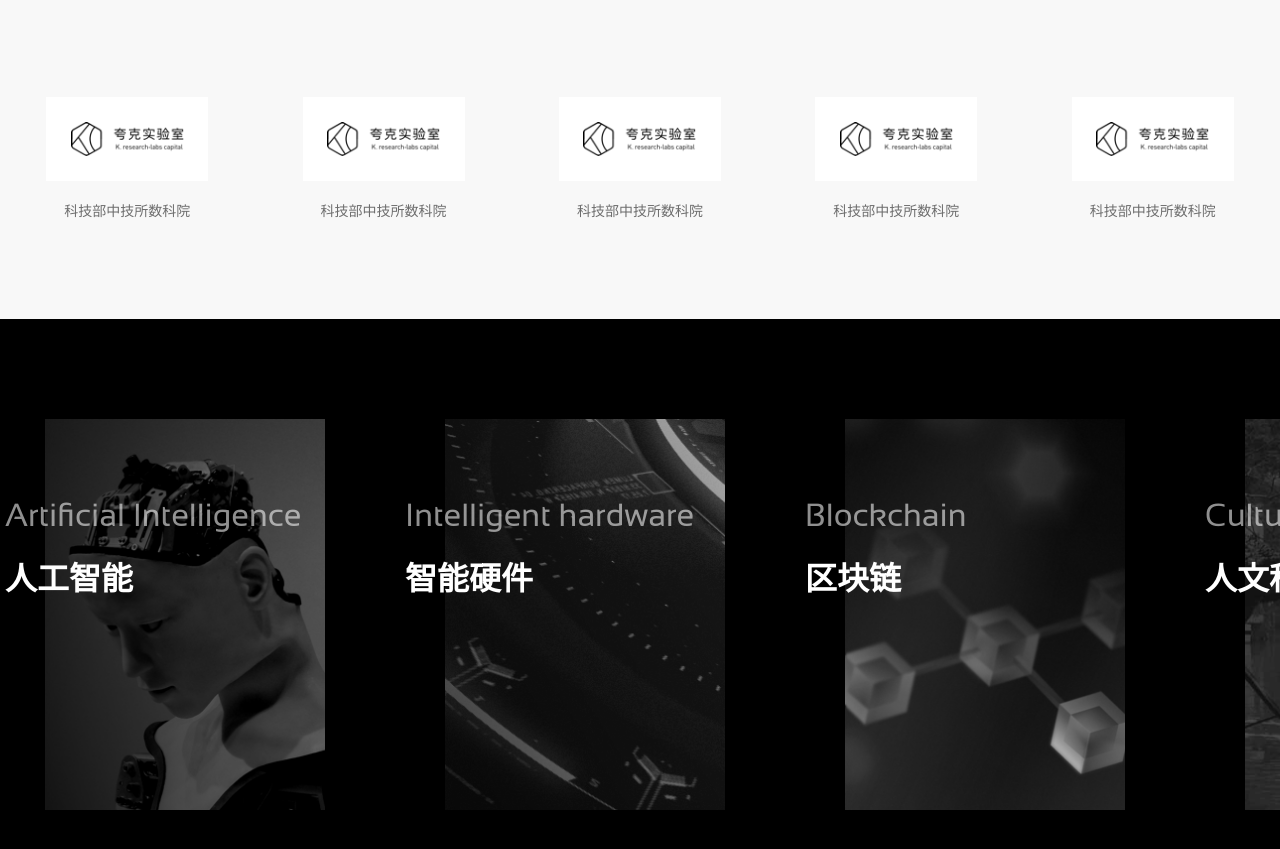
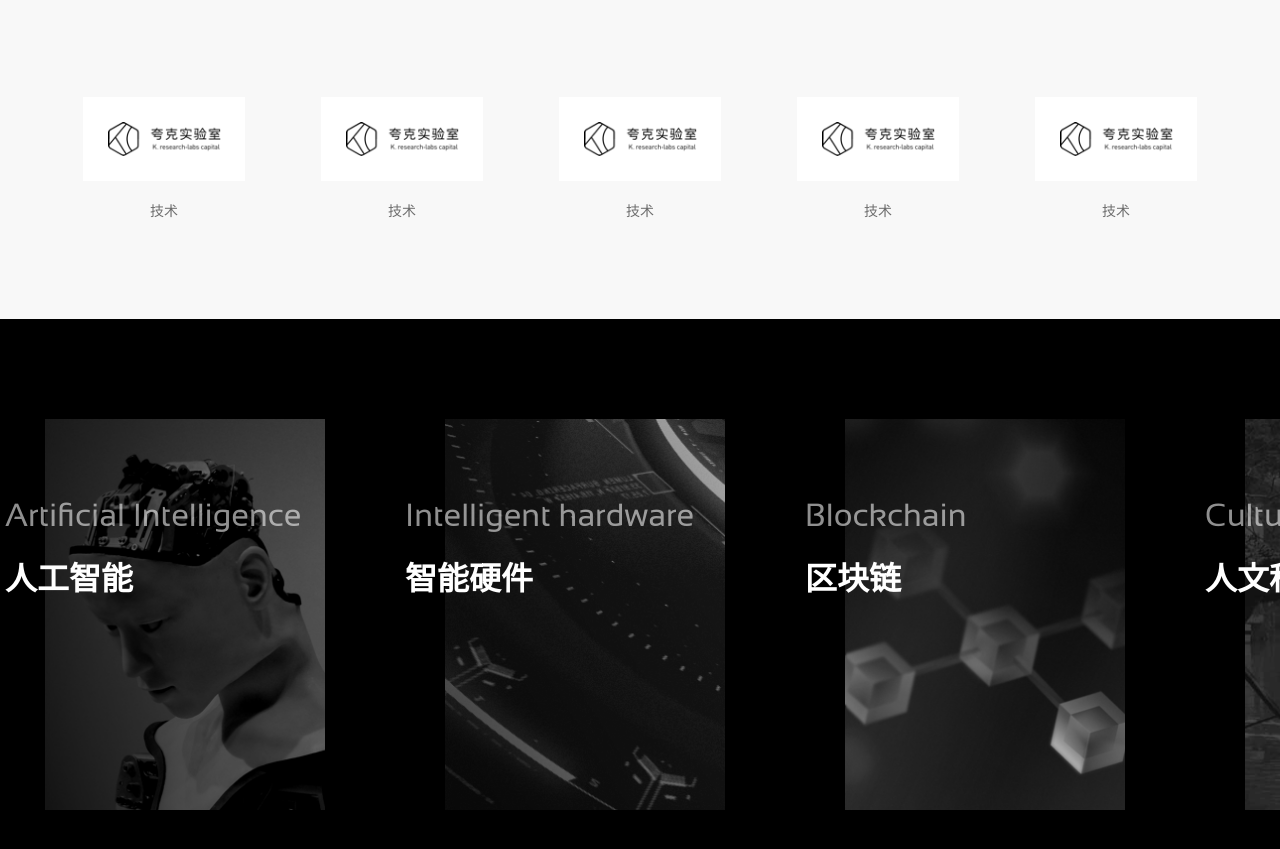
Before and after one commit to 1778536508/kua_Laboratory, a website: page view/Incubator/Incubator.html in a window 1280 px wide. Shown: the part 883-1732 px from the top of the page. Drawn offline with Linux system fonts and the light colour scheme; no server answers.

Commit message:
案例添加logo选项卡切换

```diff
--- a/assets/scss/Incubator.scss
+++ b/assets/scss/Incubator.scss
@@ -147,6 +147,11 @@
           width: 100%;
           .swiper-slide {
             width: 100%;
+            cursor: pointer;
+            @include clearfix;
+            .swiper-slide-box {
+              float: left;
+              width: 20%;
               &>div {
                 width: 162px;
                 height: 84px;
@@ -176,6 +181,8 @@
                 text-align: center;
                 margin-top: 24px;
               }
+            }
+
           }
         }
       }
--- a/components/Incubator/Incubator.js
+++ b/components/Incubator/Incubator.js
@@ -150,5 +150,58 @@ $(document).ready(function () {
     });
 
 
+    /**
+     * logo_  分类
+     * @type {a|*}
+     */
+
+    function logoList(callback) {
+        var strLogo = '';
+        config.logoList.forEach((item, index) => {
+            strLogo += '<div class="swiper-slide">';
+            item.forEach((v, i) => {
+                strLogo +=  `<div class="swiper-slide-box">
+                                <div><img src="`+ v.imagUrl +`" alt=""></div>
+                                <p>`+ v.text +`</p>
+                            </div>`
+            })
+            strLogo += '</div>';
+        })
+        $("#Incubator-logo").html(strLogo);
+        return typeof callback == 'function' && callback();
+    }
+
+    /**
+     * 回调执行方法
+     */
+    logoList(function () {
+        var mySwiper = new Swiper('.swiper-container', {
+            onInit: function(event){
+                $('#Incubator-content-list > ul > li').eq(event.activeIndex).addClass('active').siblings().removeClass('active');
+            },
+            onSlideChangeEnd: function (event) {
+                $('#Incubator-content-list > ul > li').eq(event.activeIndex).addClass('active').siblings().removeClass('active');
+            }
+        })
+        $('#Incubator-content-list > ul > li').click(function () {
+            $(this).addClass('active').siblings().removeClass('active');
+            // console.log($(this).index());
+            mySwiper.slideTo($(this).index(), 300, true);
+        })
+    });
+
+    /**
+     * swiper 智能
+     */
+    var mySwiperType = new Swiper('.swiper-container-content',{
+        slidesPerView : 3,
+        // slidesPerGroup : 1,
+        freeMode : true,
+        keyboardControl : true,         // 键盘操作
+    })
+
+
+
+
 
 })
--- a/config/api.js
+++ b/config/api.js
@@ -43,7 +43,40 @@ var config = {
             content: {
                 0: {name: "商务合作", value: "info@tangux.com"},
             }}
-    }
+    },
+    logoList: [
+        [
+            {imagUrl: '../../assets/images/icon_menu_logo_dark.png', text: '技术'},
+            {imagUrl: '../../assets/images/icon_menu_logo_dark.png', text: '技术'},
+            {imagUrl: '../../assets/images/icon_menu_logo_dark.png', text: '技术'},
+            {imagUrl: '../../assets/images/icon_menu_logo_dark.png', text: '技术'},
+            {imagUrl: '../../assets/images/icon_menu_logo_dark.png', text: '技术'}],
+        [
+            {imagUrl: '../../assets/images/icon_menu_logo_dark.png', text: '资金'},
+            {imagUrl: '../../assets/images/icon_menu_logo_dark.png', text: '资金'},
+            {imagUrl: '../../assets/images/icon_menu_logo_dark.png', text: '资金'},
+            {imagUrl: '../../assets/images/icon_menu_logo_dark.png', text: '资金'},
+            {imagUrl: '../../assets/images/icon_menu_logo_dark.png', text: '资金'}],
+        [
+            {imagUrl: '../../assets/images/icon_menu_logo_dark.png', text: '资源'},
+            {imagUrl: '../../assets/images/icon_menu_logo_dark.png', text: '资源'},
+            {imagUrl: '../../assets/images/icon_menu_logo_dark.png', text: '资源'},
+            {imagUrl: '../../assets/images/icon_menu_logo_dark.png', text: '资源'},
+            {imagUrl: '../../assets/images/icon_menu_logo_dark.png', text: '资源'}],
+        [
+            {imagUrl: '../../assets/images/icon_menu_logo_dark.png', text: '服务'},
+            {imagUrl: '../../assets/images/icon_menu_logo_dark.png', text: '服务'},
+            {imagUrl: '../../assets/images/icon_menu_logo_dark.png', text: '服务'},
+            {imagUrl: '../../assets/images/icon_menu_logo_dark.png', text: '服务'},
+            {imagUrl: '../../assets/images/icon_menu_logo_dark.png', text: '服务'}],
+        [
+            {imagUrl: '../../assets/images/icon_menu_logo_dark.png', text: '导师'},
+            {imagUrl: '../../assets/images/icon_menu_logo_dark.png', text: '导师'},
+            {imagUrl: '../../assets/images/icon_menu_logo_dark.png', text: '导师'},
+            {imagUrl: '../../assets/images/icon_menu_logo_dark.png', text: '导师'},
+            {imagUrl: '../../assets/images/icon_menu_logo_dark.png', text: '导师'}],
+    ]
+
 };
 
 
--- a/view/Incubator/Incubator.html
+++ b/view/Incubator/Incubator.html
@@ -64,27 +64,121 @@
             <div class="Incubator-logo">
                 <div class="Incubator-content-list-logo">
                     <div class="swiper-container">
-                        <div class="swiper-wrapper">
-                            <div class="swiper-slide">
-                                <div><img src="../../assets/images/icon_menu_logo_dark.png" alt=""></div>
-                                <p>科技部中技所数科院</p>
-                            </div>
-                            <div class="swiper-slide">
-                                <div><img src="../../assets/images/icon_menu_logo_dark.png" alt=""></div>
-                                <p>科技部中技所数科院</p>
-                            </div>
-                            <div class="swiper-slide">
-                                <div><img src="../../assets/images/icon_menu_logo_dark.png" alt=""></div>
-                                <p>科技部中技所数科院</p>
-                            </div>
-                            <div class="swiper-slide">
-                                <div><img src="../../assets/images/icon_menu_logo_dark.png" alt=""></div>
-                                <p>科技部中技所数科院</p>
-                            </div>
-                            <div class="swiper-slide">
-                                <div><img src="../../assets/images/icon_menu_logo_dark.png" alt=""></div>
-                                <p>科技部中技所数科院</p>
-                            </div>
+                        <div class="swiper-wrapper" id="Incubator-logo">
+                            <!--<div class="swiper-slide">-->
+                                <!--<div class="swiper-slide-box">-->
+                                    <!--<div><img src="../../assets/images/icon_menu_logo_dark.png" alt=""></div>-->
+                                    <!--<p>技术</p>-->
+                                <!--</div>-->
+                                <!--<div class="swiper-slide-box">-->
+                                    <!--<div><img src="../../assets/images/icon_menu_logo_dark.png" alt=""></div>-->
+                                    <!--<p>技术</p>-->
+                                <!--</div>-->
+                                <!--<div class="swiper-slide-box">-->
+                                    <!--<div><img src="../../assets/images/icon_menu_logo_dark.png" alt=""></div>-->
+                                    <!--<p>技术</p>-->
+                                <!--</div>-->
+                                <!--<div class="swiper-slide-box">-->
+                                    <!--<div><img src="../../assets/images/icon_menu_logo_dark.png" alt=""></div>-->
+                                    <!--<p>技术</p>-->
+                                <!--</div>-->
+                                <!--<div class="swiper-slide-box">-->
+                                    <!--<div><img src="../../assets/images/icon_menu_logo_dark.png" alt=""></div>-->
+                                    <!--<p>技术</p>-->
+                                <!--</div>-->
+                            <!--</div>-->
+
+                            <!--<div class="swiper-slide">-->
+                                <!--<div class="swiper-slide-box">-->
+                                    <!--<div><img src="../../assets/images/icon_menu_logo_dark.png" alt=""></div>-->
+                                    <!--<p>资金</p>-->
+                                <!--</div>-->
+                                <!--<div class="swiper-slide-box">-->
+                                    <!--<div><img src="../../assets/images/icon_menu_logo_dark.png" alt=""></div>-->
+                                    <!--<p>资金</p>-->
+                                <!--</div>-->
+                                <!--<div class="swiper-slide-box">-->
+                                    <!--<div><img src="../../assets/images/icon_menu_logo_dark.png" alt=""></div>-->
+                                    <!--<p>资金</p>-->
+                                <!--</div>-->
+                                <!--<div class="swiper-slide-box">-->
+                                    <!--<div><img src="../../assets/images/icon_menu_logo_dark.png" alt=""></div>-->
+                                    <!--<p>资金</p>-->
+                                <!--</div>-->
+                                <!--<div class="swiper-slide-box">-->
+                                    <!--<div><img src="../../assets/images/icon_menu_logo_dark.png" alt=""></div>-->
+                                    <!--<p>资金</p>-->
+                                <!--</div>-->
+                            <!--</div>-->
+
+                            <!--<div class="swiper-slide">-->
+                                <!--<div class="swiper-slide-box">-->
+                                    <!--<div><img src="../../assets/images/icon_menu_logo_dark.png" alt=""></div>-->
+                                    <!--<p>资源</p>-->
+                                <!--</div>-->
+                                <!--<div class="swiper-slide-box">-->
+                                    <!--<div><img src="../../assets/images/icon_menu_logo_dark.png" alt=""></div>-->
+                                    <!--<p>资源</p>-->
+                                <!--</div>-->
+                                <!--<div class="swiper-slide-box">-->
+                                    <!--<div><img src="../../assets/images/icon_menu_logo_dark.png" alt=""></div>-->
+                                    <!--<p>资源</p>-->
+                                <!--</div>-->
+                                <!--<div class="swiper-slide-box">-->
+                                    <!--<div><img src="../../assets/images/icon_menu_logo_dark.png" alt=""></div>-->
+                                    <!--<p>资源</p>-->
+                                <!--</div>-->
+                                <!--<div class="swiper-slide-box">-->
+                                    <!--<div><img src="../../assets/images/icon_menu_logo_dark.png" alt=""></div>-->
+                                    <!--<p>资源</p>-->
+                                <!--</div>-->
+                            <!--</div>-->
+
+                            <!--<div class="swiper-slide">-->
+                                <!--<div class="swiper-slide-box">-->
+                                    <!--<div><img src="../../assets/images/icon_menu_logo_dark.png" alt=""></div>-->
+                                    <!--<p>服务</p>-->
+                                <!--</div>-->
+                                <!--<div class="swiper-slide-box">-->
+                                    <!--<div><img src="../../assets/images/icon_menu_logo_dark.png" alt=""></div>-->
+                                    <!--<p>服务</p>-->
+                                <!--</div>-->
+                                <!--<div class="swiper-slide-box">-->
+                                    <!--<div><img src="../../assets/images/icon_menu_logo_dark.png" alt=""></div>-->
+                                    <!--<p>服务</p>-->
+                                <!--</div>-->
+                                <!--<div class="swiper-slide-box">-->
+                                    <!--<div><img src="../../assets/images/icon_menu_logo_dark.png" alt=""></div>-->
+                                    <!--<p>服务</p>-->
+                                <!--</div>-->
+                                <!--<div class="swiper-slide-box">-->
+                                    <!--<div><img src="../../assets/images/icon_menu_logo_dark.png" alt=""></div>-->
+                                    <!--<p>服务</p>-->
+                                <!--</div>-->
+                            <!--</div>-->
+
+                            <!--<div class="swiper-slide">-->
+                                <!--<div class="swiper-slide-box">-->
+                                    <!--<div><img src="../../assets/images/icon_menu_logo_dark.png" alt=""></div>-->
+                                    <!--<p>导师</p>-->
+                                <!--</div>-->
+                                <!--<div class="swiper-slide-box">-->
+                                    <!--<div><img src="../../assets/images/icon_menu_logo_dark.png" alt=""></div>-->
+                                    <!--<p>导师</p>-->
+                                <!--</div>-->
+                                <!--<div class="swiper-slide-box">-->
+                                    <!--<div><img src="../../assets/images/icon_menu_logo_dark.png" alt=""></div>-->
+                                    <!--<p>导师</p>-->
+                                <!--</div>-->
+                                <!--<div class="swiper-slide-box">-->
+                                    <!--<div><img src="../../assets/images/icon_menu_logo_dark.png" alt=""></div>-->
+                                    <!--<p>导师</p>-->
+                                <!--</div>-->
+                                <!--<div class="swiper-slide-box">-->
+                                    <!--<div><img src="../../assets/images/icon_menu_logo_dark.png" alt=""></div>-->
+                                    <!--<p>导师</p>-->
+                                <!--</div>-->
+                            <!--</div>-->
                         </div>
                     </div>
                 </div>
@@ -138,55 +232,7 @@
                     </div>
                     <div class="Incubator-nov-img" id="Incubator-nov-img">
                         <div id="Incubator-nov-img-box">
-                            <!--<ul>-->
-                                <!--<li>-->
-                                    <!--<div class="Incubator-nov-img-img">-->
-                                        <!--<img src="../../assets/images/img_contact_backgroundimg.png" alt="">-->
-                                    <!--</div>-->
-                                    <!--<div class="Incubator-nov-img-title">-->
-                                        <!--<div class="Incubator-nov-img-text">-->
-                                            <!--<h2>Nov.04</h2>-->
-                                            <!--<p>Painting with Code Introducing our new open</p>-->
-                                        <!--</div>-->
-                                    <!--</div>-->
-                                <!--</li>-->
-                                <!--<li>-->
-                                    <!--<div class="Incubator-nov-img-img">-->
-                                        <!--<img src="../../assets/images/img_contact_backgroundimg.png" alt="">-->
-                                    <!--</div>-->
-                                    <!--<div class="Incubator-nov-img-title">-->
-                                        <!--<div class="Incubator-nov-img-text">-->
-                                            <!--<h2>Nov.03</h2>-->
-                                            <!--<p>Painting with Code Introducing our new open</p>-->
-                                        <!--</div>-->
-                                    <!--</div>-->
-                                <!--</li>-->
-                            <!--</ul>-->
-                            <!--<ul>-->
-                                <!--<li>-->
-                                    <!--<div class="Incubator-nov-img-img">-->
-                                        <!--<img src="../../assets/images/img_contact_backgroundimg.png" alt="">-->
-                                    <!--</div>-->
-                                    <!--<div class="Incubator-nov-img-title">-->
-                                        <!--<div class="Incubator-nov-img-text">-->
-                                            <!--<h2>Nov.02</h2>-->
-                                            <!--<p>Painting with Code Introducing our new open</p>-->
-                                        <!--</div>-->
-                                    <!--</div>-->
-                                <!--</li>-->
-                                <!--<li>-->
-                                    <!--<div class="Incubator-nov-img-img">-->
-                                        <!--<img src="../../assets/images/img_contact_backgroundimg.png" alt="">-->
-                                    <!--</div>-->
-                                    <!--<div class="Incubator-nov-img-title">-->
-                                        <!--<div class="Incubator-nov-img-text">-->
-                                            <!--<h2>Nov.01</h2>-->
-                                            <!--<p>Painting with Code Introducing our new open</p>-->
-                                        <!--</div>-->
-                                    <!--</div>-->
-
-                                <!--</li>-->
-                            <!--</ul>-->
+                            <!--内容-->
                         </div>
 
                         <p class="Incubator-nov-img-buttom"><a href="javascript:;" id="Incubator-nov-img-buttom">查看更多</a></p>
@@ -204,21 +250,5 @@
 <script>
     $(document).ready(function () {
         $('#header-title-pics > li:nth-of-type(3)').addClass('active');
-        $('#Incubator-content-list > ul > li').click(function () {
-            $(this).addClass('active').siblings().removeClass('active');
-        })
-
-        var mySwiper = new Swiper('.swiper-container', {
-            slidesPerView : 5,
-            spaceBetween : 92,
-        })
-        var mySwiperType = new Swiper('.swiper-container-content',{
-            slidesPerView : 3,
-            // slidesPerGroup : 1,
-            freeMode : true,
-            keyboardControl : true,         // 键盘操作
-        })
-
-
     })
 </script>
```
Also changed, not shown: assets/css/Incubator.css, 1 other file. Lines whose indentation alone changed are shown as unchanged.
